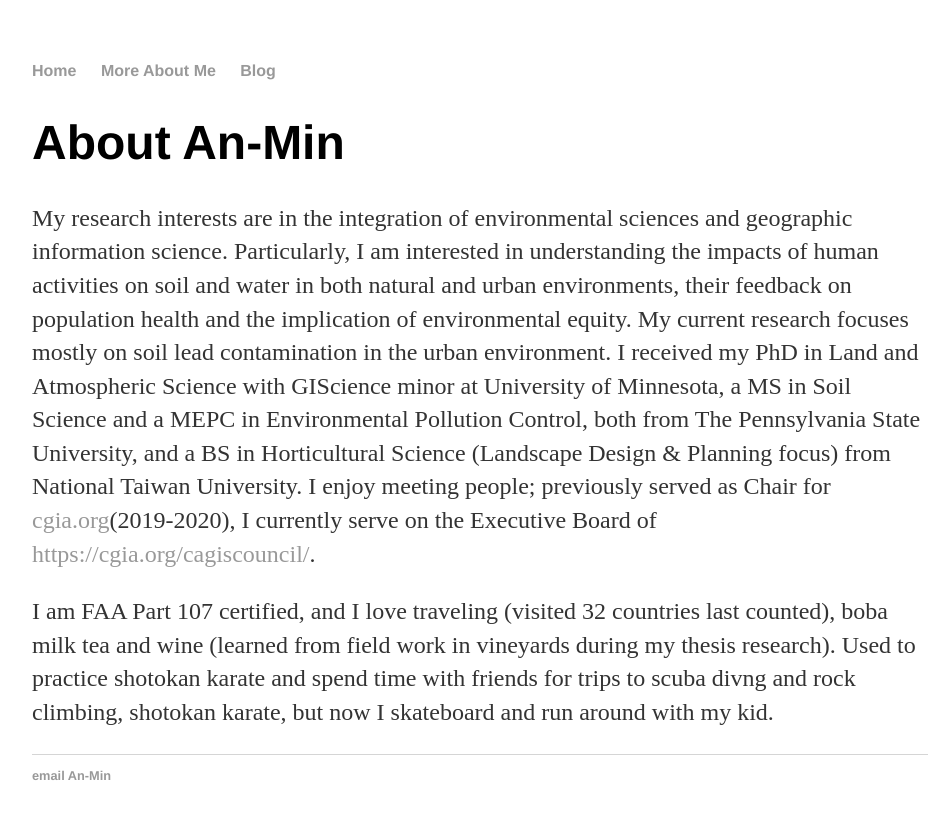
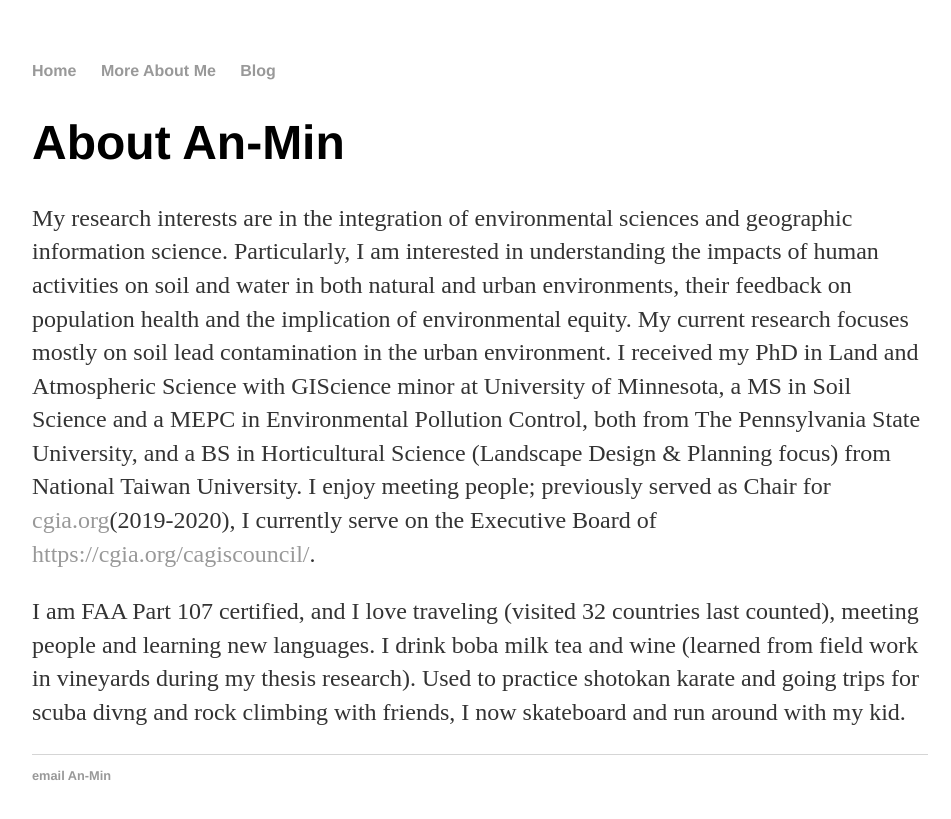
Before and after one commit to anmin/anmin.github.io, a Jekyll site: the page built from about/index.html, in a window 1280 px wide. Shown: the top 819 px of the page, without its empty margins (160-1111 px from the left). Built offline with Jekyll 4.4.1, drawn with Linux system fonts in a browser that asks for light colours.

Commit message:
Update index.html

```diff
--- a/about/index.html
+++ b/about/index.html
@@ -7,6 +7,6 @@ title: About An-Min
 			<h1>About An-Min</h1>
 			<p>My research interests are in the integration of environmental sciences and geographic information science. Particularly, I am interested in understanding the impacts of human activities on soil and water in both natural and urban environments, their feedback on population health and the implication of environmental equity. My current research focuses mostly on soil lead contamination in the urban environment. I received my PhD in Land and Atmospheric Science with GIScience minor at University of Minnesota, a MS in Soil Science and a MEPC in Environmental Pollution Control, both from The Pennsylvania State University, and a BS in Horticultural Science (Landscape Design & Planning focus) from National Taiwan University. I enjoy meeting people; previously served as Chair for <a href="California Geographic Information Association">cgia.org</a>(2019-2020), I currently serve on the Executive Board of <a href="California GIS Council">https://cgia.org/cagiscouncil/</a>.<p>
 
-			<p>I am FAA Part 107 certified, and I love traveling (visited 32 countries last counted), boba milk tea and wine (learned from field work in vineyards during my thesis research). Used to practice shotokan karate and spend time with friends for trips to scuba divng and rock climbing, shotokan karate, but now I skateboard and run around with my kid.
+			<p>I am FAA Part 107 certified, and I love traveling (visited 32 countries last counted), meeting people and learning new languages. I drink boba milk tea and wine (learned from field work in vineyards during my thesis research). Used to practice shotokan karate and going trips for scuba divng and rock climbing with friends, I now skateboard and run around with my kid.
 
 	</div>
```
